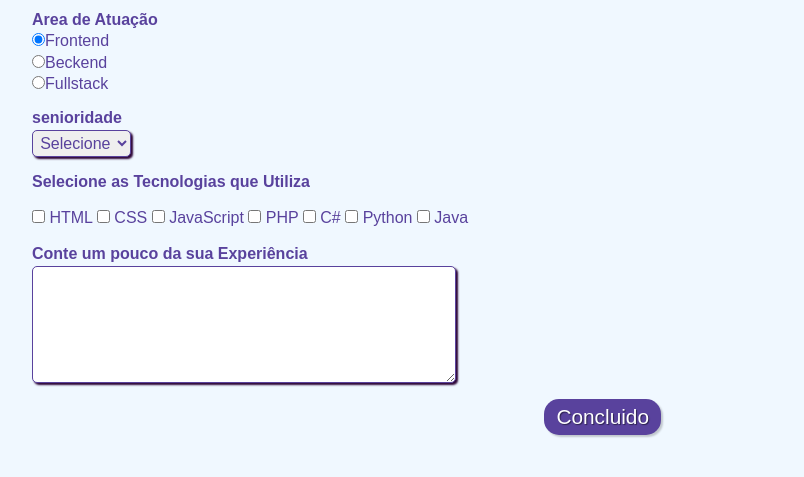
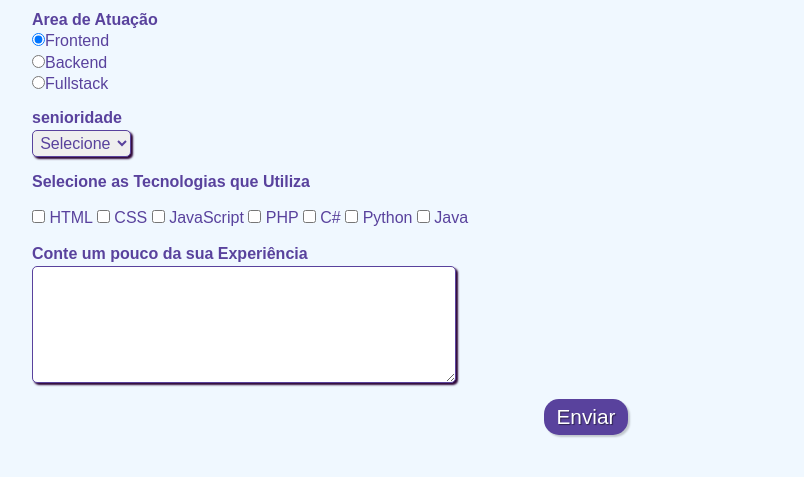
Before and after one commit to RafaelMartins5/Formulario, a plain HTML site: page Index.HTML in a window 1280 px wide. Shown: the part 325-802 px from the top of the page, without its empty margins (96-900 px from the left). Drawn offline with Linux system fonts and the light colour scheme.

Commit message:
Update Index.HTML

```diff
--- a/Index.HTML
+++ b/Index.HTML
@@ -38,7 +38,7 @@
                     <Input type="radio" name="devweb" value="Frontend" checked>Frontend
                 </label>
                 <label>
-                  <Input type="radio" name="devweb" value="Beckend">Beckend
+                  <Input type="radio" name="devweb" value="Backend">Backend
               </label>
               <label>
                   <Input type="radio" name="devweb" value="Fullstack">Fullstack
@@ -83,7 +83,7 @@
                     <textarea rows="6" style="width:26em" id="experiencia" nome="experiencia"></textarea>
                 </div>
 
-                <button class="botao" type="submit" onsubmit=""> Concluido </button>
+                <button class="botao" type="submit" onsubmit=""> Enviar </button>
       </form>
     </body>
 </html>
```
